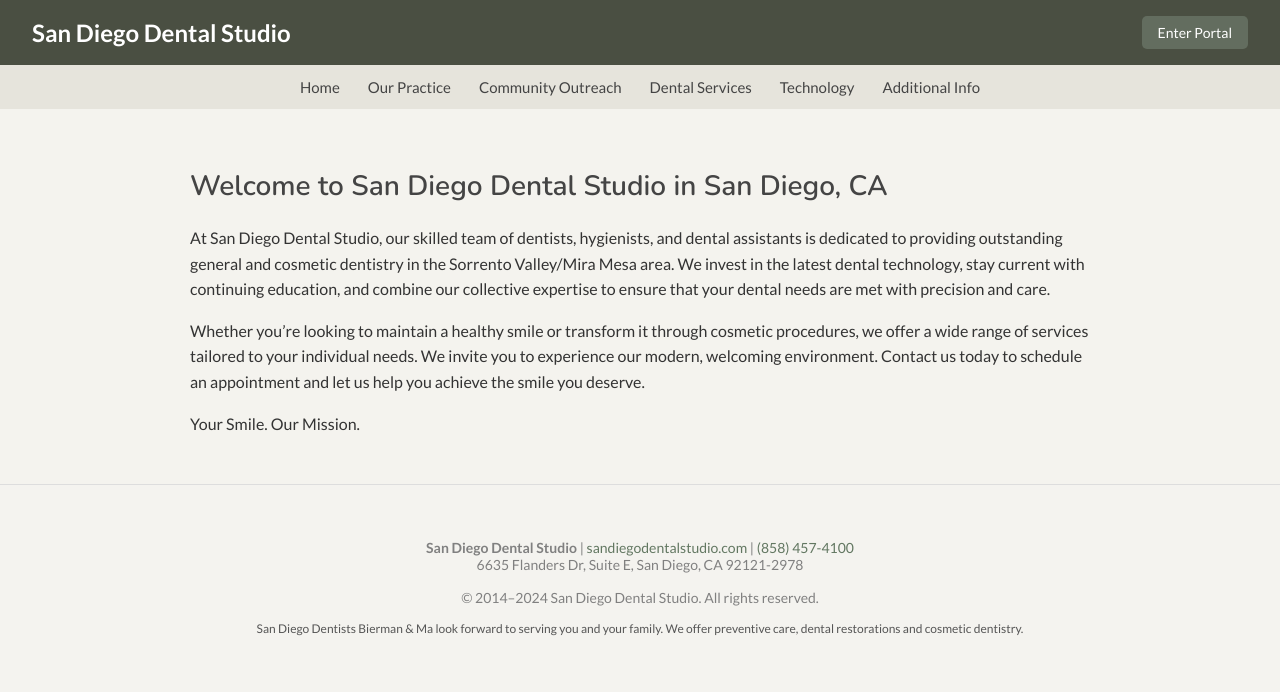
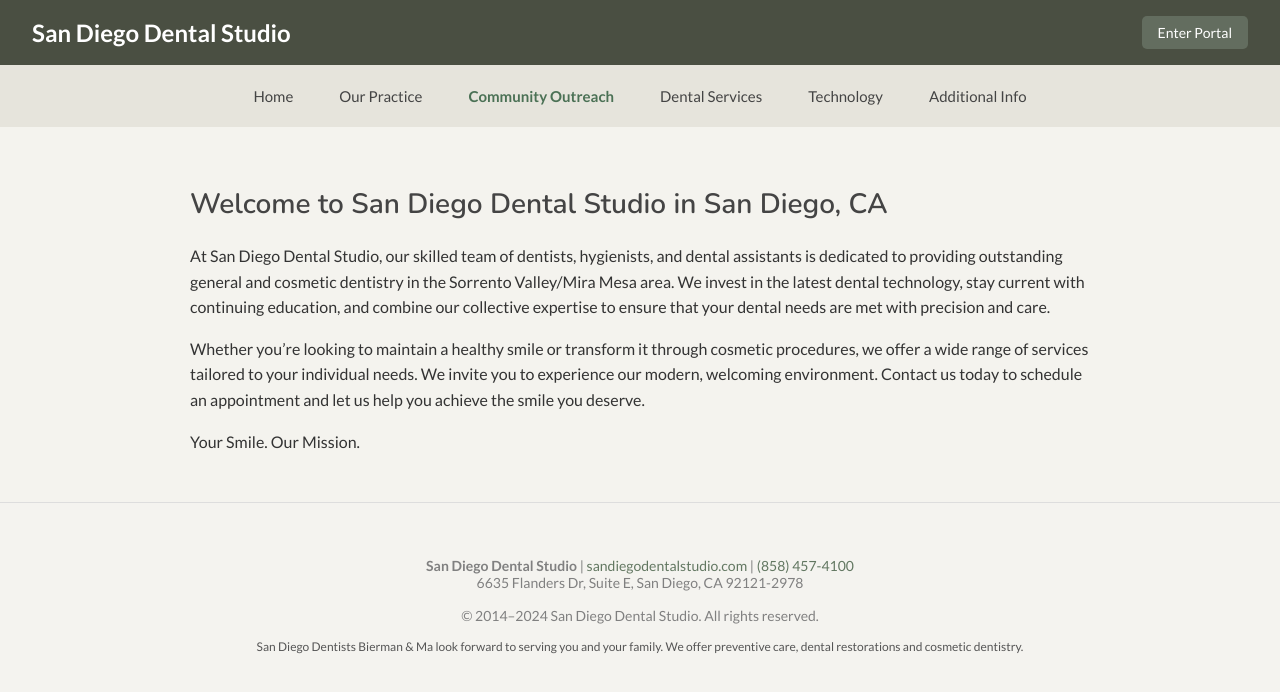
Before and after one commit to mousecarpone/DentistWebAppFrontend, a React (Vite) app in the folder frontend/: page /community-outreach in a window 1280 px wide. Shown: the top 692 px of the page. Built offline with nearby package versions, Linux system fonts and the light colour scheme.

Commit message:
Updated Index with reactive buttons and applied appropeate CSS formating

```diff
--- a/frontend/src/pages/index/AdditionalInfo.jsx
+++ b/frontend/src/pages/index/AdditionalInfo.jsx
@@ -1,5 +1,5 @@
 import React, { useState } from "react";
-import { useNavigate } from "react-router-dom";
+import { useLocation, useNavigate } from "react-router-dom";
 import "../../styles/Portal.css";
 import "../../styles/Index.css";
 import Footer from "../../components/Footer";
@@ -20,6 +20,7 @@ function FAQItem({ question, answer }) {
 
 function AdditionalInfo() {
   const navigate = useNavigate();
+  const location = useLocation();
 
   const faqs = [
     {
@@ -59,12 +60,36 @@ function AdditionalInfo() {
       </header>
 
       <nav className="main-nav">
-        <button onClick={() => navigate("/")}>Home</button>
-        <button onClick={() => navigate("/our-practice")}>Our Practice</button>
-        <button onClick={() => navigate("/community-outreach")}>Community Outreach</button>
-        <button onClick={() => navigate("/services")}>Dental Services</button>
-        <button onClick={() => navigate("/technology")}>Technology</button>
-        <button onClick={() => navigate("/additional-info")}>Additional Info</button>
+      <button
+          onClick={() => navigate("/")}
+          className={location.pathname === "/" ? "nav-button active" : "nav-button"}>
+          Home
+        </button>
+        <button
+          onClick={() => navigate("/our-practice")}
+          className={location.pathname === "/our-practice" ? "nav-button active" : "nav-button"}>
+          Our Practice
+        </button>
+        <button
+          onClick={() => navigate("/community-outreach")}
+          className={location.pathname === "/community-outreach" ? "nav-button active" : "nav-button"}>
+          Community Outreach
+        </button>
+        <button
+          onClick={() => navigate("/services")}
+          className={location.pathname === "/services" ? "nav-button active" : "nav-button"}>
+          Dental Services
+        </button>
+        <button
+          onClick={() => navigate("/technology")}
+          className={location.pathname === "/technology" ? "nav-button active" : "nav-button"}>
+          Technology
+        </button>
+        <button
+          onClick={() => navigate("/additional-info")}
+          className={location.pathname === "/additional-info" ? "nav-button active" : "nav-button"}>
+          Additional Info
+        </button>
       </nav>
 
       <section className="content-section">
--- a/frontend/src/pages/index/CommunityOutreach.jsx
+++ b/frontend/src/pages/index/CommunityOutreach.jsx
@@ -1,11 +1,12 @@
 import React from "react";
-import { useNavigate } from "react-router-dom";
+import { useLocation, useNavigate } from "react-router-dom";
 import "../../styles/Portal.css";
 import "../../styles/Index.css";
 import Footer from "../../components/Footer";
 
 function CommunityOutreach() {
   const navigate = useNavigate();
+  const location = useLocation();
 
   return (
     <div className="main-container">
@@ -20,12 +21,36 @@ function CommunityOutreach() {
 
 
       <nav className="main-nav">
-        <button onClick={() => navigate("/")}>Home</button>
-        <button onClick={() => navigate("/our-practice")}>Our Practice</button>
-        <button onClick={() => navigate("/community-outreach")}>Community Outreach</button>
-        <button onClick={() => navigate("/services")}>Dental Services</button>
-        <button onClick={() => navigate("/technology")}>Technology</button>
-        <button onClick={() => navigate("/additional-info")}>Additional Info</button>
+      <button
+          onClick={() => navigate("/")}
+          className={location.pathname === "/" ? "nav-button active" : "nav-button"}>
+          Home
+        </button>
+        <button
+          onClick={() => navigate("/our-practice")}
+          className={location.pathname === "/our-practice" ? "nav-button active" : "nav-button"}>
+          Our Practice
+        </button>
+        <button
+          onClick={() => navigate("/community-outreach")}
+          className={location.pathname === "/community-outreach" ? "nav-button active" : "nav-button"}>
+          Community Outreach
+        </button>
+        <button
+          onClick={() => navigate("/services")}
+          className={location.pathname === "/services" ? "nav-button active" : "nav-button"}>
+          Dental Services
+        </button>
+        <button
+          onClick={() => navigate("/technology")}
+          className={location.pathname === "/technology" ? "nav-button active" : "nav-button"}>
+          Technology
+        </button>
+        <button
+          onClick={() => navigate("/additional-info")}
+          className={location.pathname === "/additional-info" ? "nav-button active" : "nav-button"}>
+          Additional Info
+        </button>
       </nav>
 
       <section className="content-section">
--- a/frontend/src/pages/index/Index.jsx
+++ b/frontend/src/pages/index/Index.jsx
@@ -1,11 +1,12 @@
 import React from "react";
-import { useNavigate } from "react-router-dom";
+import { useLocation, useNavigate } from "react-router-dom";
 import "../../styles/Portal.css";
 import "../../styles/Index.css";
 import Footer from "../../components/Footer";
 
 function Index() {
   const navigate = useNavigate();
+  const location = useLocation();
 
   return (
     <div className="main-container">
@@ -18,12 +19,36 @@ function Index() {
       </header>
 
       <nav className="main-nav">
-        <button onClick={() => navigate("/")}>Home</button>
-        <button onClick={() => navigate("/our-practice")}>Our Practice</button>
-        <button onClick={() => navigate("/community-outreach")}>Community Outreach</button>
-        <button onClick={() => navigate("/services")}>Dental Services</button>
-        <button onClick={() => navigate("/technology")}>Technology</button>
-        <button onClick={() => navigate("/additional-info")}>Additional Info</button>
+      <button
+          onClick={() => navigate("/")}
+          className={location.pathname === "/" ? "nav-button active" : "nav-button"}>
+          Home
+        </button>
+        <button
+          onClick={() => navigate("/our-practice")}
+          className={location.pathname === "/our-practice" ? "nav-button active" : "nav-button"}>
+          Our Practice
+        </button>
+        <button
+          onClick={() => navigate("/community-outreach")}
+          className={location.pathname === "/community-outreach" ? "nav-button active" : "nav-button"}>
+          Community Outreach
+        </button>
+        <button
+          onClick={() => navigate("/services")}
+          className={location.pathname === "/services" ? "nav-button active" : "nav-button"}>
+          Dental Services
+        </button>
+        <button
+          onClick={() => navigate("/technology")}
+          className={location.pathname === "/technology" ? "nav-button active" : "nav-button"}>
+          Technology
+        </button>
+        <button
+          onClick={() => navigate("/additional-info")}
+          className={location.pathname === "/additional-info" ? "nav-button active" : "nav-button"}>
+          Additional Info
+        </button>
       </nav>
 
       <div className="hero-container">
--- a/frontend/src/pages/index/OurPractice.jsx
+++ b/frontend/src/pages/index/OurPractice.jsx
@@ -1,5 +1,5 @@
 import React, { useState } from "react";
-import { useNavigate } from "react-router-dom";
+import { useLocation, useNavigate } from "react-router-dom";
 import "../../styles/Portal.css";
 import "../../styles/OurPractice.css";
 import Footer from "../../components/Footer";
@@ -23,6 +23,7 @@ function Profile({ name, title, photo, sections }) {
 
 function OurPractice() {
   const navigate = useNavigate();
+  const location = useLocation();
 
   return (
     <div className="main-container page-fade">
@@ -34,12 +35,36 @@ function OurPractice() {
       </header>
 
       <nav className="main-nav">
-        <button onClick={() => navigate("/")}>Home</button>
-        <button onClick={() => navigate("/our-practice")}>Our Practice</button>
-        <button onClick={() => navigate("/community-outreach")}>Community Outreach</button>
-        <button onClick={() => navigate("/services")}>Dental Services</button>
-        <button onClick={() => navigate("/technology")}>Technology</button>
-        <button onClick={() => navigate("/additional-info")}>Additional Info</button>
+      <button
+          onClick={() => navigate("/")}
+          className={location.pathname === "/" ? "nav-button active" : "nav-button"}>
+          Home
+        </button>
+        <button
+          onClick={() => navigate("/our-practice")}
+          className={location.pathname === "/our-practice" ? "nav-button active" : "nav-button"}>
+          Our Practice
+        </button>
+        <button
+          onClick={() => navigate("/community-outreach")}
+          className={location.pathname === "/community-outreach" ? "nav-button active" : "nav-button"}>
+          Community Outreach
+        </button>
+        <button
+          onClick={() => navigate("/services")}
+          className={location.pathname === "/services" ? "nav-button active" : "nav-button"}>
+          Dental Services
+        </button>
+        <button
+          onClick={() => navigate("/technology")}
+          className={location.pathname === "/technology" ? "nav-button active" : "nav-button"}>
+          Technology
+        </button>
+        <button
+          onClick={() => navigate("/additional-info")}
+          className={location.pathname === "/additional-info" ? "nav-button active" : "nav-button"}>
+          Additional Info
+        </button>
       </nav>
 
       <section className="content-section">
--- a/frontend/src/pages/index/Services.jsx
+++ b/frontend/src/pages/index/Services.jsx
@@ -1,11 +1,12 @@
 import React from "react";
-import { useNavigate } from "react-router-dom";
+import { useLocation, useNavigate } from "react-router-dom";
 import "../../styles/Portal.css";
 import "../../styles/Index.css";
 import Footer from "../../components/Footer";
 
 function Services() {
   const navigate = useNavigate();
+  const location = useLocation();
 
   return (
     <div className="main-container">
@@ -20,12 +21,36 @@ function Services() {
 
 
       <nav className="main-nav">
-        <button onClick={() => navigate("/")}>Home</button>
-        <button onClick={() => navigate("/our-practice")}>Our Practice</button>
-        <button onClick={() => navigate("/community-outreach")}>Community Outreach</button>
-        <button onClick={() => navigate("/services")}>Dental Services</button>
-        <button onClick={() => navigate("/technology")}>Technology</button>
-        <button onClick={() => navigate("/additional-info")}>Additional Info</button>
+      <button
+          onClick={() => navigate("/")}
+          className={location.pathname === "/" ? "nav-button active" : "nav-button"}>
+          Home
+        </button>
+        <button
+          onClick={() => navigate("/our-practice")}
+          className={location.pathname === "/our-practice" ? "nav-button active" : "nav-button"}>
+          Our Practice
+        </button>
+        <button
+          onClick={() => navigate("/community-outreach")}
+          className={location.pathname === "/community-outreach" ? "nav-button active" : "nav-button"}>
+          Community Outreach
+        </button>
+        <button
+          onClick={() => navigate("/services")}
+          className={location.pathname === "/services" ? "nav-button active" : "nav-button"}>
+          Dental Services
+        </button>
+        <button
+          onClick={() => navigate("/technology")}
+          className={location.pathname === "/technology" ? "nav-button active" : "nav-button"}>
+          Technology
+        </button>
+        <button
+          onClick={() => navigate("/additional-info")}
+          className={location.pathname === "/additional-info" ? "nav-button active" : "nav-button"}>
+          Additional Info
+        </button>
       </nav>
 
       <section className="content-section">
--- a/frontend/src/pages/index/Technology.jsx
+++ b/frontend/src/pages/index/Technology.jsx
@@ -1,11 +1,12 @@
 import React from "react";
-import { useNavigate } from "react-router-dom";
+import { useLocation, useNavigate } from "react-router-dom";
 import "../../styles/Portal.css";
 import "../../styles/Index.css";
 import Footer from "../../components/Footer";
 
 function Technology() {
   const navigate = useNavigate();
+  const location = useLocation();
 
   return (
     <div className="main-container">
@@ -20,12 +21,36 @@ function Technology() {
 
 
       <nav className="main-nav">
-        <button onClick={() => navigate("/")}>Home</button>
-        <button onClick={() => navigate("/our-practice")}>Our Practice</button>
-        <button onClick={() => navigate("/community-outreach")}>Community Outreach</button>
-        <button onClick={() => navigate("/services")}>Dental Services</button>
-        <button onClick={() => navigate("/technology")}>Technology</button>
-        <button onClick={() => navigate("/additional-info")}>Additional Info</button>
+      <button
+          onClick={() => navigate("/")}
+          className={location.pathname === "/" ? "nav-button active" : "nav-button"}>
+          Home
+        </button>
+        <button
+          onClick={() => navigate("/our-practice")}
+          className={location.pathname === "/our-practice" ? "nav-button active" : "nav-button"}>
+          Our Practice
+        </button>
+        <button
+          onClick={() => navigate("/community-outreach")}
+          className={location.pathname === "/community-outreach" ? "nav-button active" : "nav-button"}>
+          Community Outreach
+        </button>
+        <button
+          onClick={() => navigate("/services")}
+          className={location.pathname === "/services" ? "nav-button active" : "nav-button"}>
+          Dental Services
+        </button>
+        <button
+          onClick={() => navigate("/technology")}
+          className={location.pathname === "/technology" ? "nav-button active" : "nav-button"}>
+          Technology
+        </button>
+        <button
+          onClick={() => navigate("/additional-info")}
+          className={location.pathname === "/additional-info" ? "nav-button active" : "nav-button"}>
+          Additional Info
+        </button>
       </nav>
 
       <section className="content-section">
--- a/frontend/src/styles/Index.css
+++ b/frontend/src/styles/Index.css
@@ -241,3 +241,16 @@ body.fade-out {
   font-weight: bold;
   font-size: 1.2rem;
 }
+.nav-button {
+  background: none;
+  border: none;
+  font-weight: normal;
+  color: #444;
+  cursor: pointer;
+  padding: 10px 15px;
+}
+
+.nav-button.active {
+  font-weight: bold;
+  color: #4b7155;
+}
```
